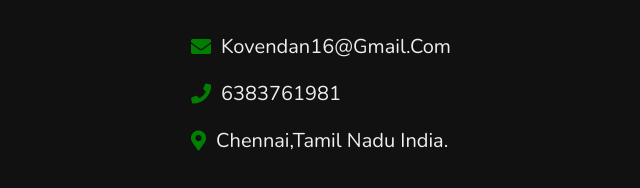
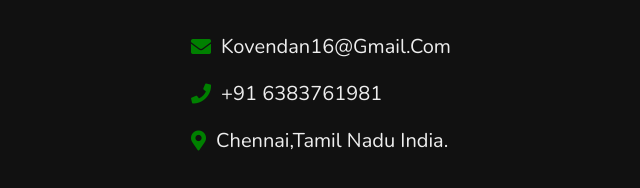
Before and after one commit to kovendan16/porttfoliowebsite, a plain HTML site: page index.html in a window 1280 px wide. Shown: the part 3312-3500 px from the top of the page, 494-1134 px from the left. Drawn offline with nearby package versions, Linux system fonts and the light colour scheme.

Commit message:
Update index.html

```diff
--- a/index.html
+++ b/index.html
@@ -181,7 +181,7 @@
 
         <div class="info">
             <h3> <i class="mail fas fa-envelope"></i>kovendan16@gmail.com </h3>
-            <h3> <i class="fas fa-phone"></i>6383761981 </h3>
+            <h3> <i class="fas fa-phone"></i>+91 6383761981 </h3>
             <h3> <i class="fas fa-map-marker-alt"></i> chennai,tamil nadu india. </h3>
         </div>
 
```
